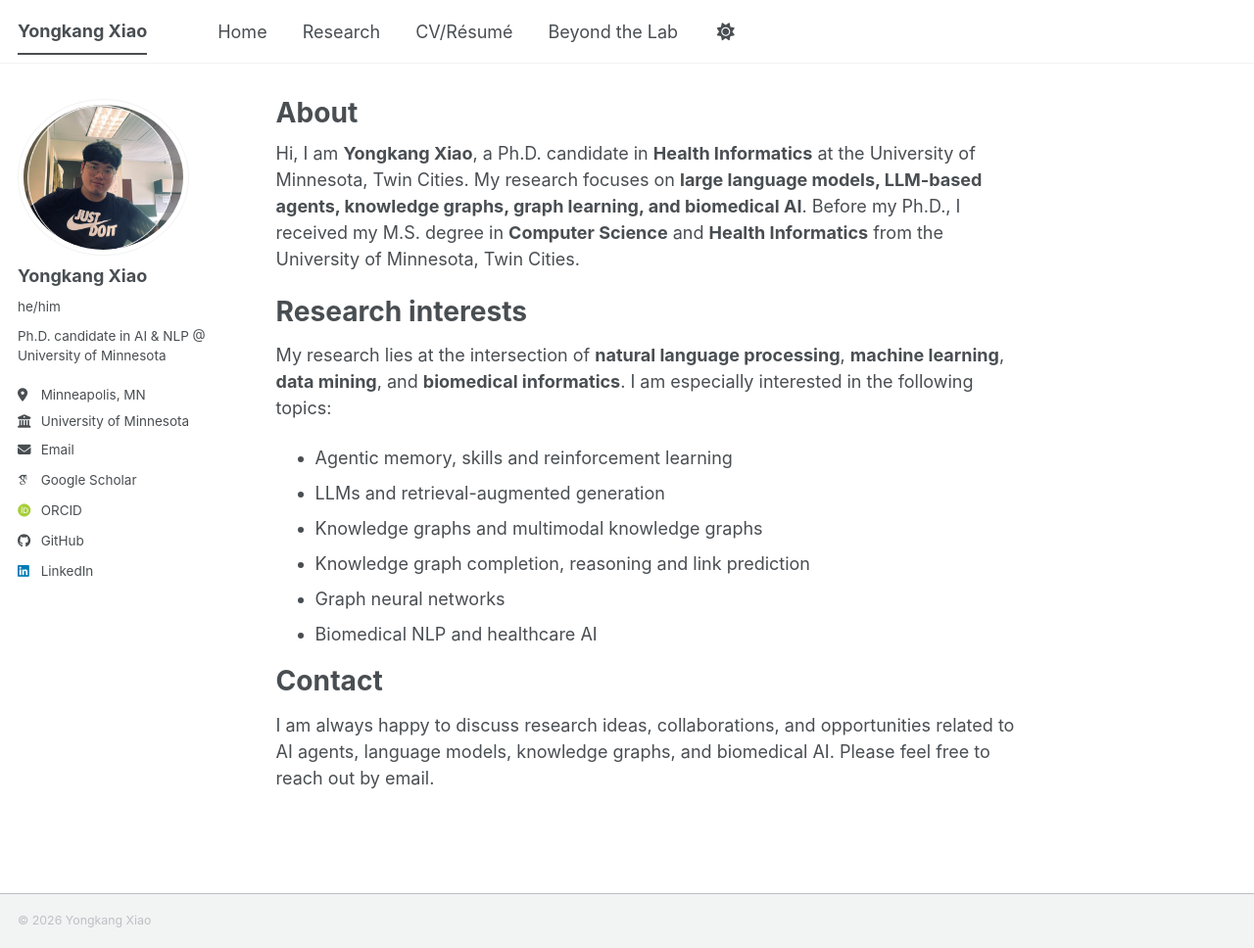
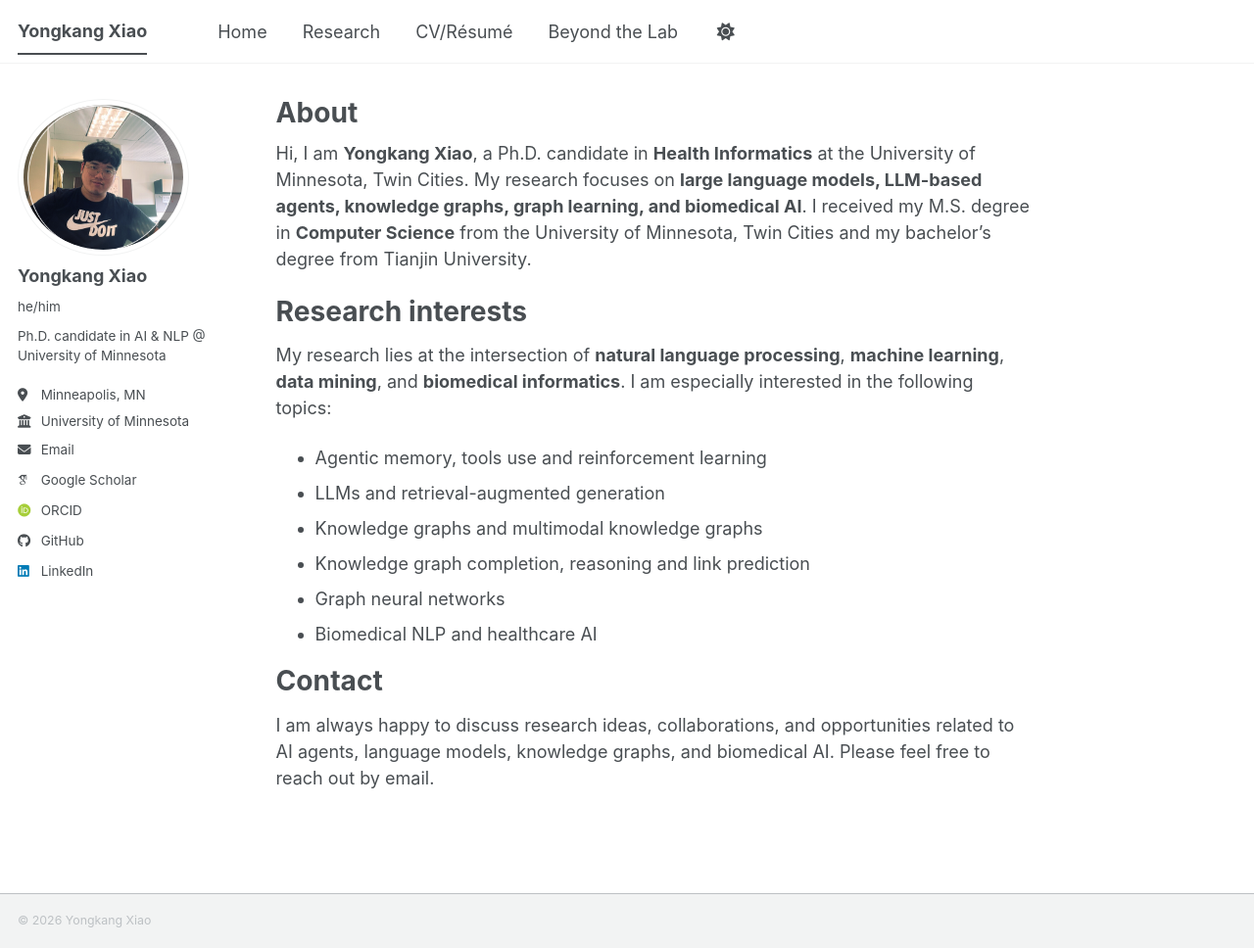
Before and after one commit to TheYKXiao/TheYKXiao.github.io, a Jekyll site: the page built from _pages/about.md, in a window 1280 px wide and 968 px high. Shown: the whole window at 98% size. Built offline with Jekyll 4.4.1, drawn with Linux system fonts in a browser that asks for light colours; some web fonts are replaced; a script bundle is joined from its source files by our own code; library files that are not in the unit come from our copies.

Commit message:
Update homepage

```diff
--- a/_pages/about.md
+++ b/_pages/about.md
@@ -7,14 +7,14 @@ redirect_from:
   - /about.html
 ---
 
-Hi, I am **Yongkang Xiao**, a Ph.D. candidate in **Health Informatics** at the University of Minnesota, Twin Cities. My research focuses on **large language models, LLM-based agents, knowledge graphs, graph learning, and biomedical AI**. Before my Ph.D., I received my M.S. degree in **Computer Science** and **Health Informatics** from the University of Minnesota, Twin Cities.
+Hi, I am **Yongkang Xiao**, a Ph.D. candidate in **Health Informatics** at the University of Minnesota, Twin Cities. My research focuses on **large language models, LLM-based agents, knowledge graphs, graph learning, and biomedical AI**. I received my M.S. degree in **Computer Science** from the University of Minnesota, Twin Cities and my bachelor's degree from Tianjin University.
 
 Research interests
 ======
 
 My research lies at the intersection of **natural language processing**, **machine learning**, **data mining**, and **biomedical informatics**. I am especially interested in the following topics:
 
-- Agentic memory, skills and reinforcement learning
+- Agentic memory, tools use and reinforcement learning
 - LLMs and retrieval-augmented generation
 - Knowledge graphs and multimodal knowledge graphs
 - Knowledge graph completion, reasoning and link prediction
```
Also changed, not shown: _pages/cv.md (+1 -0 lines).
